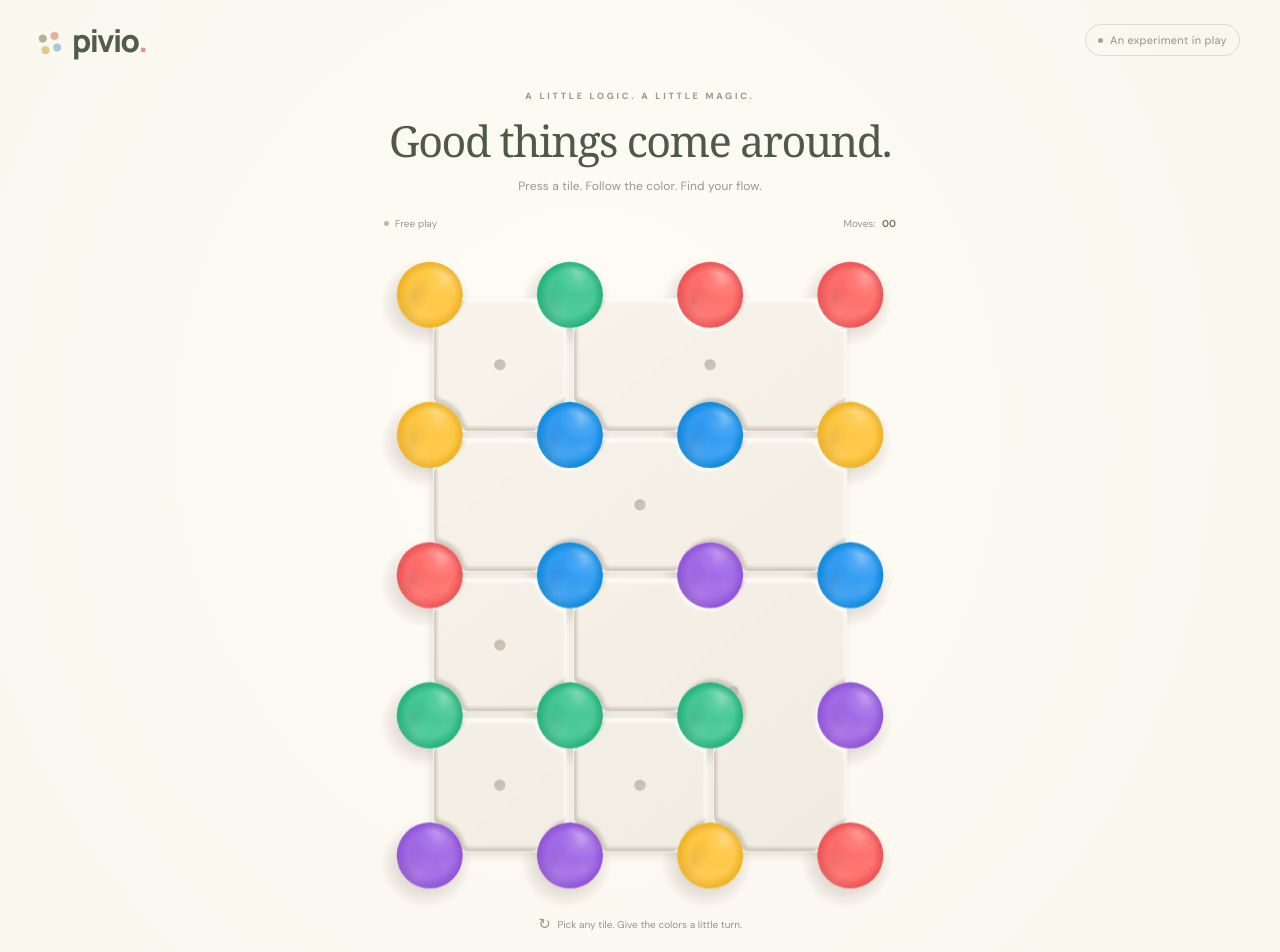
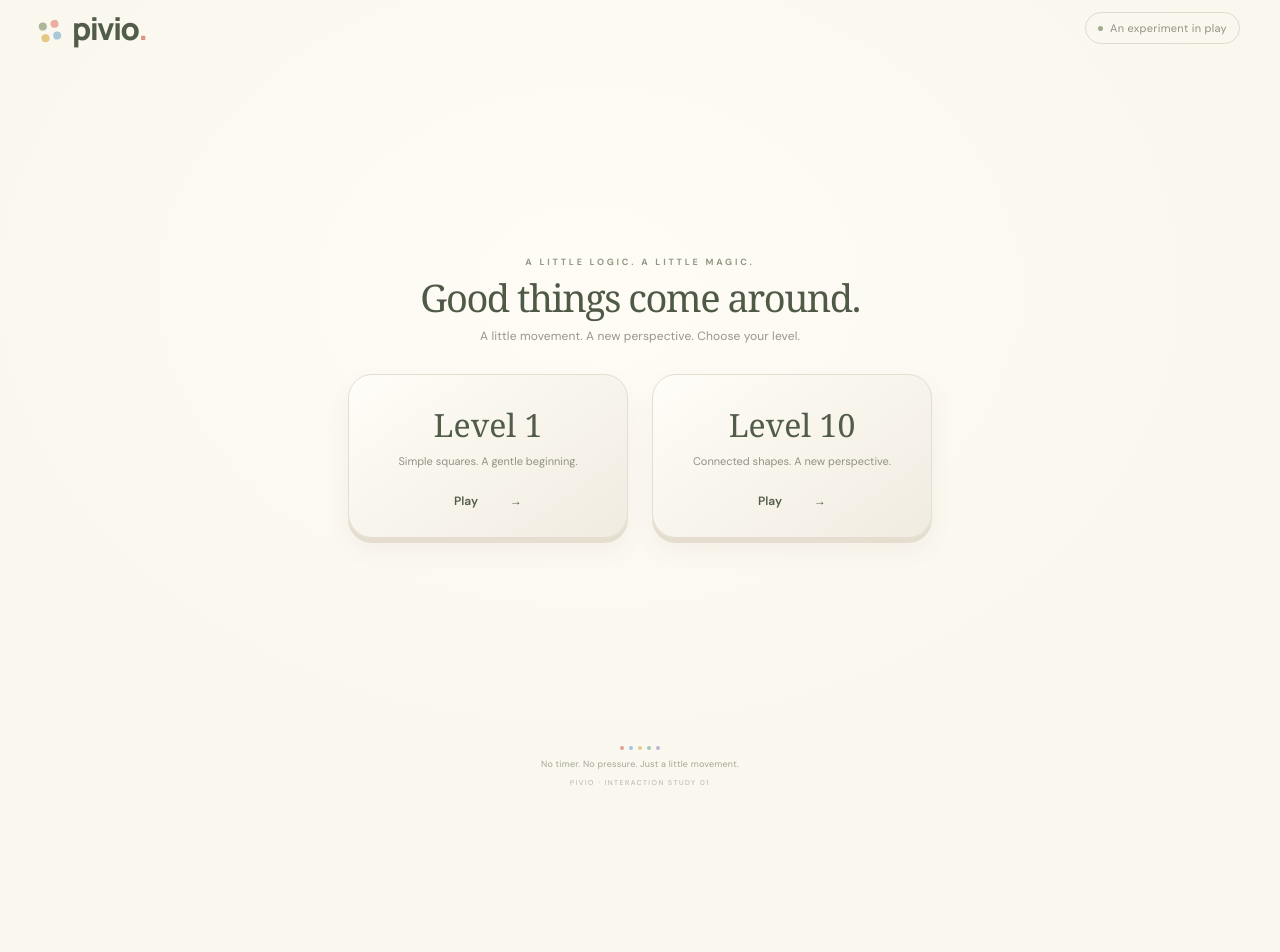
Before and after one commit to nickinit/playpivio, a React (Vite) app: page / in a window 1280 px wide. Shown: the top 952 px of the page. After the commit the page ends 800 px from the top, so only its background shows below. Built offline with nearby package versions, Linux system fonts and the light colour scheme.

Commit message:
adding home screen and levels

```diff
--- a/src/App.tsx
+++ b/src/App.tsx
@@ -1,42 +1,56 @@
+import { useEffect, useRef, useState } from 'react'
 import TileBoard from './TileBoard'
 import { usePuzzle } from './usePuzzle'
+import { moves, squareMoves } from './model'
 import './styles.css'
 
-function ResetIcon() {
-  return <svg viewBox="0 0 20 20" aria-hidden="true"><path d="M4 6a7 7 0 1 1-1 7M4 2v5h5" /></svg>
-}
-function ShuffleIcon() {
-  return <svg viewBox="0 0 20 20" aria-hidden="true"><path d="M3 5h2c4 0 6 10 10 10h2m-3-3 3 3-3 3M3 15h2c1.4 0 2.6-1.2 3.8-3M11 8c1.3-2 2.5-3 4-3h2m-3-3 3 3-3 3" /></svg>
-}
-
 export default function App() {
-  const puzzle = usePuzzle()
-  return <div className="app-shell">
+  const basicPuzzle = usePuzzle()
+  const advancedPuzzle = usePuzzle()
+  const [level, setLevel] = useState<1 | 10 | null>(null)
+  const started = level !== null
+  const puzzle = level === 1 ? basicPuzzle : advancedPuzzle
+  const headingRef = useRef<HTMLHeadingElement>(null)
+  const levelButtons = useRef<Partial<Record<1 | 10, HTMLButtonElement | null>>>({})
+  const lastLevel = useRef<1 | 10>(10)
+  const returningHome = useRef(false)
+  useEffect(() => {
+    if (started) headingRef.current?.focus()
+    else if (returningHome.current) {
+      levelButtons.current[lastLevel.current]?.focus()
+      returningHome.current = false
+    }
+  }, [started])
+  return <div className={`app-shell ${started ? '' : 'home-screen'}`}>
     <header className="site-header">
       <a className="wordmark" href="/" aria-label="Pivio home"><span className="brand-symbol" aria-hidden="true"><i /><i /><i /><i /></span>pivio<span className="wordmark-period">.</span></a>
-      <span className="prototype-badge"><span /> An experiment in play</span>
+      {started ? <button className="back-button" disabled={!!puzzle.active} onClick={() => {
+        if (puzzle.locked.current) return
+        returningHome.current = true
+        setLevel(null)
+      }}><span aria-hidden="true">←</span> Back</button> : <span className="prototype-badge"><span /> An experiment in play</span>}
     </header>
     <main>
       <section className="introduction" aria-labelledby="page-title">
         <p className="eyebrow">A LITTLE LOGIC. A LITTLE MAGIC.</p>
-        <h1 id="page-title">Good things come around.</h1>
-        <p className="subtitle">Press a tile. Follow the color. Find your flow.</p>
+        <h1 id="page-title" ref={headingRef} tabIndex={-1}>Good things come around.</h1>
+        <p className="subtitle">{started ? 'Press a tile. Follow the color. Find your flow.' : 'A little movement. A new perspective. Choose your level.'}</p>
       </section>
-      <section className="playground" aria-label="Interactive puzzle prototype">
-        <div className="board-meta"><span><i /> Free play</span><span className="move-count">Moves: <strong>{String(puzzle.moveCount).padStart(2, '0')}</strong></span></div>
-        <div className="board-stage"><TileBoard puzzle={puzzle} /></div>
-        <p className="play-hint" aria-live="polite" role="status"><span aria-hidden="true">↻</span> {puzzle.message}</p>
-        <div className="primary-controls">
-          <button className="control-button" disabled={!!puzzle.active} onClick={puzzle.reset}><ResetIcon />Reset</button>
-          <button className="control-button shuffle-button" disabled={!!puzzle.active} onClick={puzzle.mix}><ShuffleIcon />Scramble</button>
-        </div>
-        <div className="settings-row">
-          <div className="speed-control"><label htmlFor="speed">Animation speed <output htmlFor="speed">{puzzle.speed.toFixed(2).replace(/0$/, '')}×</output></label>
-            <input id="speed" type="range" min="0.25" max="2" step="0.25" value={puzzle.speed} disabled={!!puzzle.active} onChange={event => puzzle.setSpeed(Number(event.target.value))} aria-valuetext={`${puzzle.speed} times normal speed`} />
-          </div>
-          <label className="debug-toggle"><input type="checkbox" checked={puzzle.debug} disabled={!!puzzle.active} onChange={event => puzzle.setDebug(event.target.checked)} /><span className="switch" aria-hidden="true" /><span>Debug</span></label>
-        </div>
-      </section>
+      {started ? <section className="playground" aria-label={`Level ${level} puzzle`}>
+        <div className="board-meta"><span><i /> Level {level}</span><span className="move-count">Moves: <strong>{String(puzzle.moveCount).padStart(2, '0')}</strong></span></div>
+        <div className="board-stage"><TileBoard key={level} puzzle={puzzle} availableMoves={level === 1 ? squareMoves : moves} /></div>
+      </section> : <section className="level-selection" aria-label="Choose a level">
+        {([1, 10] as const).map(choice => <button key={choice} ref={node => { levelButtons.current[choice] = node }} className="level-card" onClick={() => {
+          const selectedPuzzle = choice === 1 ? basicPuzzle : advancedPuzzle
+          selectedPuzzle.mix(choice === 1 ? squareMoves : moves)
+          lastLevel.current = choice
+          setLevel(choice)
+        }}>
+          <span className="level-title">Level {choice}</span>
+          <span className="level-description">{choice === 1 ? 'Simple squares. A gentle beginning.' : 'Connected shapes. A new perspective.'}</span>
+          <span className="level-start" aria-hidden="true">Play <span>→</span></span>
+        </button>)}
+      </section>}
     </main>
     <footer className="site-footer"><span className="color-signature" aria-hidden="true"><i /><i /><i /><i /><i /></span><p>No timer. No pressure. Just a little movement.</p><span className="version">PIVIO · INTERACTION STUDY 01</span></footer>
   </div>
--- a/src/TileBoard.tsx
+++ b/src/TileBoard.tsx
@@ -1,18 +1,17 @@
-import { useRef, useState } from 'react'
+import { useMemo, useRef, useState } from 'react'
 import { BOARD_WIDTH, BOARD_HEIGHT, TOKEN_COUNT, ORIGIN, cells, moves, positions } from './model'
 import type { Color, Move } from './model'
 import { CUTOUT_RADIUS, DOT_RADIUS, maskPositionsForSurface, tilePath, vertexSurfaces } from './geometry'
 import type { Puzzle } from './usePuzzle'
 
-const surfaces = moves.map(move => {
+function buildSurfaces(availableMoves: Move[]) { return availableMoves.map(move => {
   const centers = move.cells.map(cell => ({ x: (positions[cells[cell][0]].x + positions[cells[cell][2]].x) / 2, y: (positions[cells[cell][0]].y + positions[cells[cell][2]].y) / 2 }))
   const vertices = move.cells.flatMap(cell => cells[cell].map(position => positions[position]))
   const left = Math.min(...vertices.map(point => point.x))
   const top = Math.min(...vertices.map(point => point.y))
   const bounds = { x: left - 4, y: top - 4, width: Math.max(...vertices.map(point => point.x)) - left + 8, height: Math.max(...vertices.map(point => point.y)) - top + 12 }
-  return { ...move, bounds, path: tilePath(move.cells), maskPositions: maskPositionsForSurface(move, moves), center: { x: centers.reduce((sum, point) => sum + point.x, 0) / centers.length, y: centers.reduce((sum, point) => sum + point.y, 0) / centers.length } }
-})
-const touches = vertexSurfaces(moves)
+  return { ...move, bounds, path: tilePath(move.cells), maskPositions: maskPositionsForSurface(move, availableMoves), center: { x: centers.reduce((sum, point) => sum + point.x, 0) / centers.length, y: centers.reduce((sum, point) => sum + point.y, 0) / centers.length } }
+}) }
 export const BALL_COLORS: Record<Color, [string, string, string, string]> = {
   coral: ['#ff9998', '#ff6f6b', '#ed5759', '#b84046'],
   blue: ['#71c9ff', '#329df4', '#148cde', '#126ca5'],
@@ -28,7 +27,9 @@ export const BALL_FINISHES = [
   { tilt: -2, x: .2, y: .8, strength: 1 },
 ]
 
-export default function TileBoard({ puzzle }: { puzzle: Puzzle }) {
+export default function TileBoard({ puzzle, availableMoves = moves }: { puzzle: Puzzle; availableMoves?: Move[] }) {
+  const surfaces = useMemo(() => buildSurfaces(availableMoves), [availableMoves])
+  const touches = useMemo(() => vertexSurfaces(availableMoves), [availableMoves])
   const { tokens, active, debug, svgRef, play, beginPress, releasePress, cancelPress, locked } = puzzle
   const [hovered, setHovered] = useState<Move | null>(null)
   const inputOwner = useRef<number | string | null>(null)
--- a/src/model.ts
+++ b/src/model.ts
@@ -58,6 +58,7 @@ export function boundaryLoops(cellIds: CellId[]): PositionId[][] {
 function createMove(id: string, cellIds: CellId[]): Move {
   return { id, cells: cellIds, cycle: boundaryLoops(cellIds)[0] }
 }
+export const squareMoves = Object.keys(cells).map(cell => createMove(cell, [cell]))
 export const moveB = createMove('B', ['B'])
 export const combinedMove = createMove('ADEH', ['A', 'D', 'E', 'H'])
 const groups = [['B', 'C'], ['D', 'E', 'F'], ['H', 'I', 'L']]
@@ -92,8 +93,8 @@ export function interpolate(from: Point, to: Point, progress: number): Point {
   return { x: from.x + (to.x - from.x) * progress, y: from.y + (to.y - from.y) * progress }
 }
 
-export function scramble(tokens: Token[], count = 24, random = Math.random): Token[] {
+export function scramble(tokens: Token[], count = 24, random = Math.random, availableMoves: Move[] = moves): Token[] {
   let result = tokens
-  for (let index = 0; index < count; index++) result = rotate(result, moves[Math.floor(random() * moves.length)].cycle)
+  for (let index = 0; index < count; index++) result = rotate(result, availableMoves[Math.floor(random() * availableMoves.length)].cycle)
   return result
 }
--- a/src/styles.css
+++ b/src/styles.css
@@ -14,6 +14,19 @@
   -moz-osx-font-smoothing: grayscale;
 }
 * { box-sizing: border-box; }
+#page-title:focus { outline: none; }
+.home-screen { display: flex; flex-direction: column; }
+.home-screen .site-header { width: 100%; flex-shrink: 0; }
+.home-screen main { flex: 1; display: flex; flex-direction: column; justify-content: center; padding: 24px 0; }
+.level-selection { display: flex; flex-wrap: wrap; gap: 24px; justify-content: center; margin-top: 30px; }
+.level-card { width: min(280px, 100%); padding: 28px; border: 1px solid #e4ded0; border-radius: 24px; background: linear-gradient(145deg, #fffdf7, #f1ece2); box-shadow: 0 5px 0 #e5ded0, 0 12px 25px #796a4b12; color: #515c49; display: flex; flex-direction: column; align-items: center; transition: transform 150ms ease, box-shadow 150ms ease; }
+.level-card:hover { transform: translateY(-2px); }
+.level-card:active { transform: translateY(3px); box-shadow: 0 2px 0 #e5ded0; }
+.level-title { font-family: Georgia, serif; font-size: 32px; }
+.level-description { font-size: 11px; color: #929184; margin-top: 8px; }
+.level-start { display: flex; gap: 32px; margin-top: 25px; font-size: 12px; font-weight: 600; }
+.back-button { display: inline-flex; align-items: center; gap: 8px; min-height: 36px; padding: 7px 15px; border: 1px solid #dddcd0; border-radius: 30px; background: #faf9f3; color: #637153; font-size: 12px; }
+.back-button:hover:not(:disabled) { background: #edf0e6; }
 body { margin: 0; min-width: 320px; }
 button, input { font: inherit; }
 button, a, input { -webkit-tap-highlight-color: transparent; }
@@ -98,3 +111,20 @@ h1 { font-family: Georgia, 'Times New Roman', serif; font-weight: 400; font-size
 @media (prefers-reduced-motion: reduce) {
   .tile.molded .surface-face, .control-button, .switch, .switch::after { transition-duration: 0ms; }
 }
+
+@media (min-width: 700px) {
+  .app-shell {
+    --board-width: clamp(240px, calc((100vh - 260px) * .796875), 550px);
+    --board-width: clamp(240px, calc((100svh - 260px) * .796875), 550px);
+  }
+  .site-header { height: 56px; }
+  .introduction { padding-top: 4px; }
+  .eyebrow { line-height: 12px; margin-bottom: 8px; }
+  h1 { font-size: clamp(30px, 3vw, 38px); line-height: 1.15; }
+  .subtitle { line-height: 16px; margin-top: 8px; }
+  .playground { margin-top: 12px; }
+  .board-meta { line-height: 14px; }
+  .site-footer { padding: 12px 0; }
+  .site-footer p { line-height: 12px; margin: 8px 0; }
+  .version { display: block; line-height: 10px; }
+}
--- a/src/usePuzzle.ts
+++ b/src/usePuzzle.ts
@@ -114,9 +114,9 @@ export function usePuzzle() {
     setFrameTime(null)
     setMessage('A fresh start. There’s no wrong first move.')
   }
-  function mix() {
+  function mix(availableMoves?: Move[]) {
     if (locked.current) return
-    setTokens(scramble(tokenState.current))
+    setTokens(scramble(createTokens(), 24, Math.random, availableMoves))
     setMoveCount(0)
     setFrameTime(null)
     setMessage('All mixed up. Make a little movement.')
```
Also changed, not shown: 1 other file (tests, documents, lock files or other folders).
